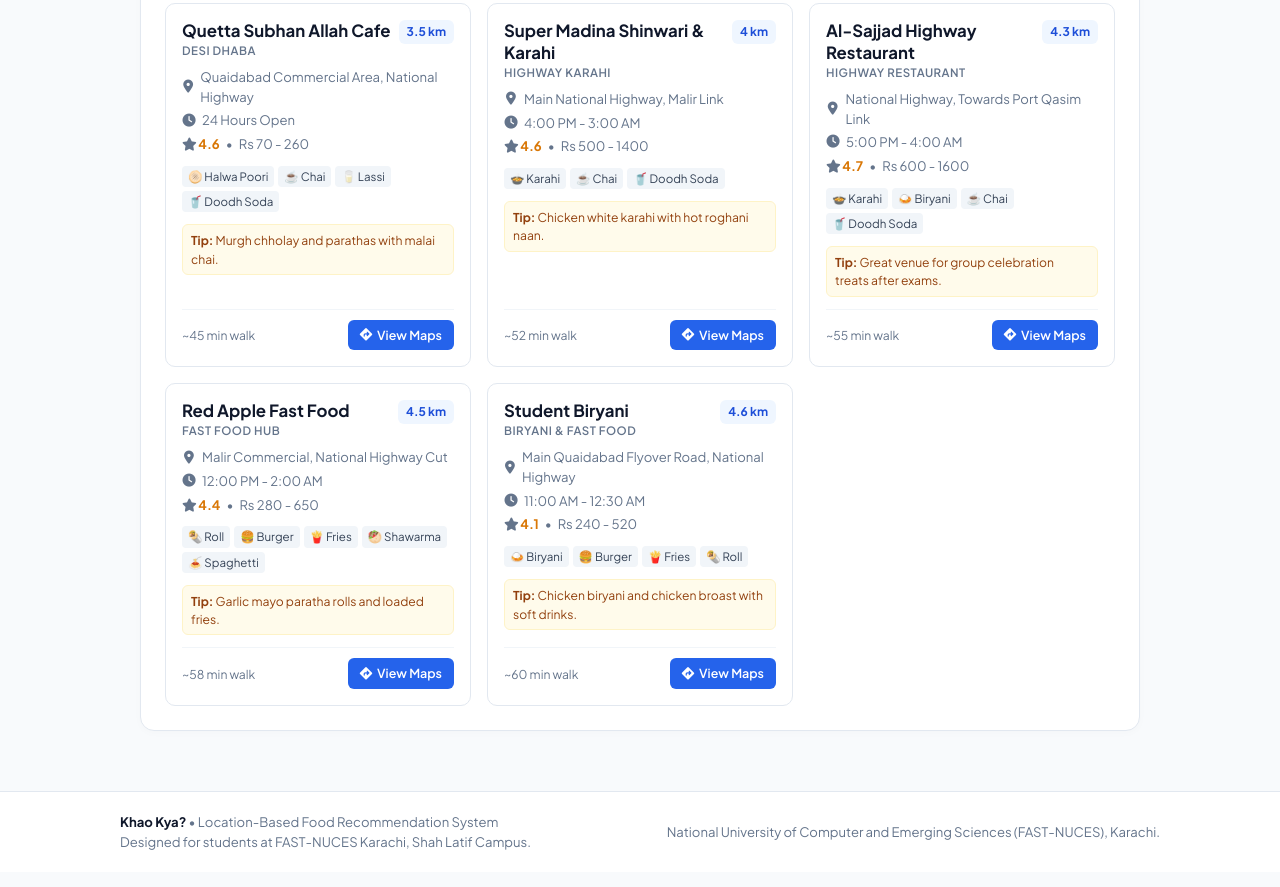
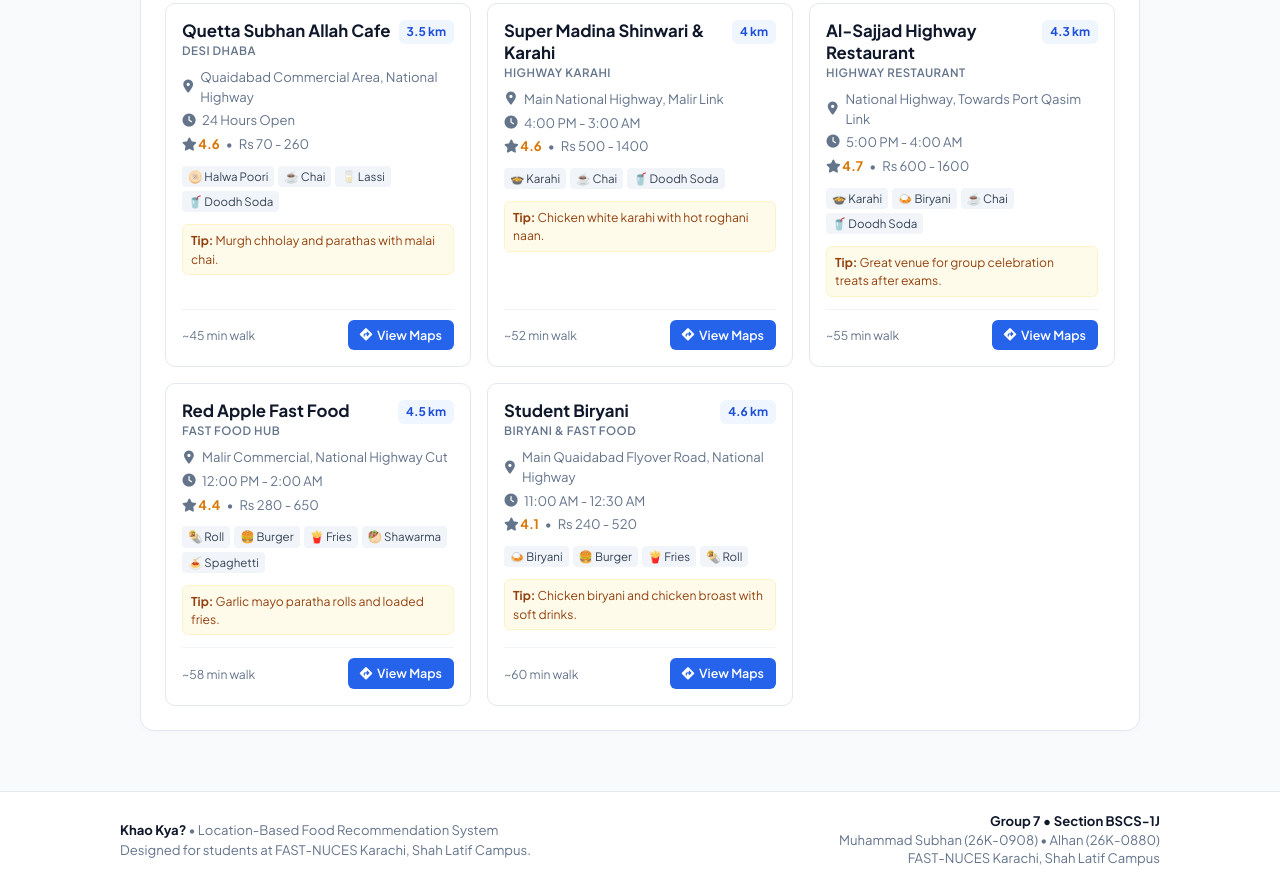
Before and after one commit to Subhan-git-hub/khaon-kya-university-project, a plain HTML site: page index.html in a window 1280 px wide. Shown: the part 3259-4146 px from the top of the page. Drawn offline with nearby package versions, Linux system fonts and the light colour scheme; a web font is replaced by a local one.

Commit message:
minor footer changes

```diff
--- a/index.html
+++ b/index.html
@@ -232,7 +232,9 @@
                 <p>Designed for students at FAST-NUCES Karachi, Shah Latif Campus.</p>
             </div>
             <div class="footer_right_content">
-                <p>National University of Computer and Emerging Sciences (FAST-NUCES), Karachi.</p>
+                <p><strong>Group 7 &bull; Section BSCS-1J</strong></p>
+                <p>Muhammad Subhan (26K-0908) &bull; Alhan (26K-0880)</p>
+                <p>FAST-NUCES Karachi, Shah Latif Campus</p>
             </div>
         </div>
     </footer>
--- a/styles.css
+++ b/styles.css
@@ -1083,6 +1083,15 @@ body {
     color: var(--neutral_dark_text);
 }
 
+.footer_right_content {
+    text-align: right;
+    line-height: 1.4;
+}
+
+.footer_right_content strong {
+    color: var(--neutral_dark_text);
+}
+
 @media (max-width: 768px) {
     .main_page_title {
         font-size: 1.6rem;
@@ -1115,4 +1124,8 @@ body {
         flex-direction: column;
         text-align: center;
     }
+
+    .footer_right_content {
+        text-align: center;
+    }
 }
```
